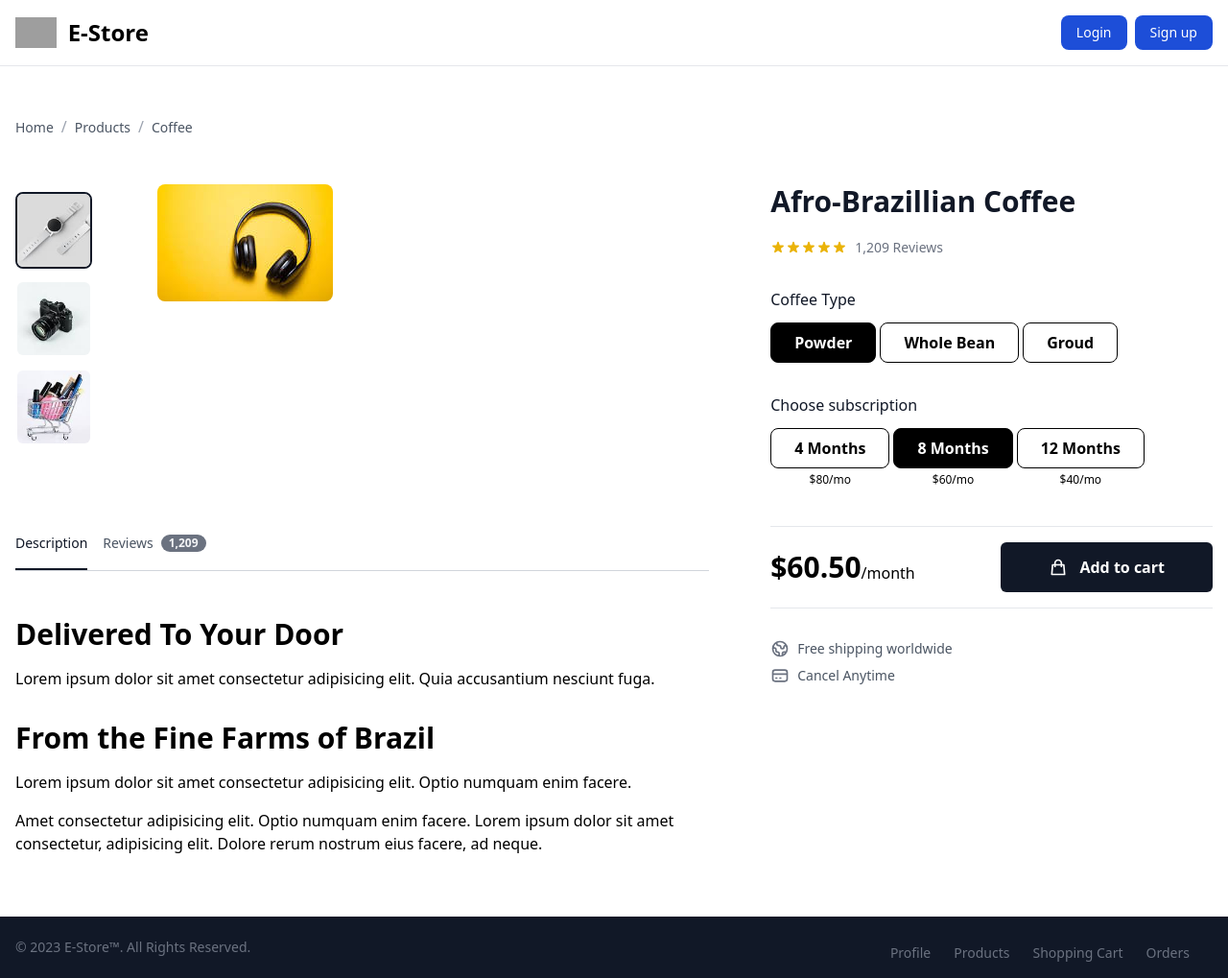
After one commit to mawaisismail/store-management-python, a Django app: page /products/details/1 in a window 1280 px wide. The commit adds this page. Shown: the whole page at 96% size. Run offline with Django 4.2, Linux system fonts and the light colour scheme; some libraries are stand-ins or nearby versions; grey boxes are pictures that could not be loaded.

Commit message:
added dynamic routes & product detail page

```diff
--- a/products/models.py
+++ b/products/models.py
@@ -13,7 +13,7 @@ class CategoriesModel(models.Model):
 class ProductsModel(models.Model):
     category_id = models.ForeignKey(CategoriesModel, on_delete=models.CASCADE)
     name = models.CharField(max_length=100)
-    price = models.CharField(max_length=100)
+    price = models.IntegerField(max_length=100)
     description = models.CharField(max_length=100)
     category = models.CharField(max_length=100)
     image = models.CharField(max_length=100)
--- a/products/urls.py
+++ b/products/urls.py
@@ -3,4 +3,5 @@ from . import views
 
 urlpatterns = [
     path('', views.products_page),
+    path('details/<id>', views.products_detail_page),
 ]
--- a/products/views.py
+++ b/products/views.py
@@ -1,5 +1,16 @@
 from django.shortcuts import render
+from .models import ProductsModel
+from django.db import transaction, DatabaseError
 
 
 def products_page(request):
-    return render(request, 'products.html')
+    try:
+        products = ProductsModel.objects.all()
+        print(products)
+        return render(request, 'products.html', {"products": products})
+    except DatabaseError:
+        return render(request, 'products.html')
+
+
+def products_detail_page(request, id):
+    return render(request, 'product-detail.html')
--- /dev/null
+++ b/templates/product-detail.html
@@ -0,0 +1,172 @@
+{% extends "base.html" %}
+{% load static %}
+{% block content %}
+<section class="py-16 mt-14">
+  <div class="container mx-auto px-4">
+    <nav class="flex">
+      <ol role="list" class="flex items-center">
+        <li class="text-left">
+          <div class="-m-1">
+            <a href="http://127.0.0.1:8000/" class="rounded-md p-1 text-sm font-medium text-gray-600 focus:text-gray-900 focus:shadow hover:text-gray-800"> Home </a>
+          </div>
+        </li>
+
+        <li class="text-left">
+          <div class="flex items-center">
+            <span class="mx-2 text-gray-400">/</span>
+            <div class="-m-1">
+              <a href="http://127.0.0.1:8000/products/" class="rounded-md p-1 text-sm font-medium text-gray-600 focus:text-gray-900 focus:shadow hover:text-gray-800"> Products </a>
+            </div>
+          </div>
+        </li>
+
+        <li class="text-left">
+          <div class="flex items-center">
+            <span class="mx-2 text-gray-400">/</span>
+            <div class="-m-1">
+              <a href="#" class="rounded-md p-1 text-sm font-medium text-gray-600 focus:text-gray-900 focus:shadow hover:text-gray-800" aria-current="page"> Coffee </a>
+            </div>
+          </div>
+        </li>
+      </ol>
+    </nav>
+
+    <div class="lg:col-gap-12 xl:col-gap-16 mt-8 grid grid-cols-1 gap-12 lg:mt-12 lg:grid-cols-5 lg:gap-16">
+      <div class="lg:col-span-3 lg:row-end-1">
+        <div class="lg:flex lg:items-start">
+          <div class="lg:order-2 lg:ml-5">
+            <div class="max-w-xl overflow-hidden rounded-lg">
+              <img class="h-full w-full max-w-full object-cover" src="{% static '/images/1.jpeg' %}" alt="" />
+            </div>
+          </div>
+
+          <div class="mt-2 w-full lg:order-1 lg:w-32 lg:flex-shrink-0">
+            <div class="flex flex-row items-start lg:flex-col">
+              <button type="button" class="flex-0 aspect-square mb-3 h-20 overflow-hidden rounded-lg border-2 border-gray-900 text-center">
+                <img class="h-full w-full object-cover"  src="{% static '/images/2.jpeg' %}" alt="" />
+              </button>
+              <button type="button" class="flex-0 aspect-square mb-3 h-20 overflow-hidden rounded-lg border-2 border-transparent text-center">
+                <img class="h-full w-full object-cover"  src="{% static '/images/3.jpeg' %}" alt="" />
+              </button>
+              <button type="button" class="flex-0 aspect-square mb-3 h-20 overflow-hidden rounded-lg border-2 border-transparent text-center">
+                <img class="h-full w-full object-cover"  src="{% static '/images/4.jpeg' %}" alt="" />
+              </button>
+            </div>
+          </div>
+        </div>
+      </div>
+
+      <div class="lg:col-span-2 lg:row-span-2 lg:row-end-2">
+        <h1 class="sm: text-2xl font-bold text-gray-900 sm:text-3xl">Afro-Brazillian Coffee</h1>
+
+        <div class="mt-5 flex items-center">
+          <div class="flex items-center">
+            <svg class="block h-4 w-4 align-middle text-yellow-500" xmlns="http://www.w3.org/2000/svg" viewBox="0 0 20 20" fill="currentColor">
+              <path d="M9.049 2.927c.3-.921 1.603-.921 1.902 0l1.07 3.292a1 1 0 00.95.69h3.462c.969 0 1.371 1.24.588 1.81l-2.8 2.034a1 1 0 00-.364 1.118l1.07 3.292c.3.921-.755 1.688-1.54 1.118l-2.8-2.034a1 1 0 00-1.175 0l-2.8 2.034c-.784.57-1.838-.197-1.539-1.118l1.07-3.292a1 1 0 00-.364-1.118L2.98 8.72c-.783-.57-.38-1.81.588-1.81h3.461a1 1 0 00.951-.69l1.07-3.292z" class=""></path>
+            </svg>
+            <svg class="block h-4 w-4 align-middle text-yellow-500" xmlns="http://www.w3.org/2000/svg" viewBox="0 0 20 20" fill="currentColor">
+              <path d="M9.049 2.927c.3-.921 1.603-.921 1.902 0l1.07 3.292a1 1 0 00.95.69h3.462c.969 0 1.371 1.24.588 1.81l-2.8 2.034a1 1 0 00-.364 1.118l1.07 3.292c.3.921-.755 1.688-1.54 1.118l-2.8-2.034a1 1 0 00-1.175 0l-2.8 2.034c-.784.57-1.838-.197-1.539-1.118l1.07-3.292a1 1 0 00-.364-1.118L2.98 8.72c-.783-.57-.38-1.81.588-1.81h3.461a1 1 0 00.951-.69l1.07-3.292z" class=""></path>
+            </svg>
+            <svg class="block h-4 w-4 align-middle text-yellow-500" xmlns="http://www.w3.org/2000/svg" viewBox="0 0 20 20" fill="currentColor">
+              <path d="M9.049 2.927c.3-.921 1.603-.921 1.902 0l1.07 3.292a1 1 0 00.95.69h3.462c.969 0 1.371 1.24.588 1.81l-2.8 2.034a1 1 0 00-.364 1.118l1.07 3.292c.3.921-.755 1.688-1.54 1.118l-2.8-2.034a1 1 0 00-1.175 0l-2.8 2.034c-.784.57-1.838-.197-1.539-1.118l1.07-3.292a1 1 0 00-.364-1.118L2.98 8.72c-.783-.57-.38-1.81.588-1.81h3.461a1 1 0 00.951-.69l1.07-3.292z" class=""></path>
+            </svg>
+            <svg class="block h-4 w-4 align-middle text-yellow-500" xmlns="http://www.w3.org/2000/svg" viewBox="0 0 20 20" fill="currentColor">
+              <path d="M9.049 2.927c.3-.921 1.603-.921 1.902 0l1.07 3.292a1 1 0 00.95.69h3.462c.969 0 1.371 1.24.588 1.81l-2.8 2.034a1 1 0 00-.364 1.118l1.07 3.292c.3.921-.755 1.688-1.54 1.118l-2.8-2.034a1 1 0 00-1.175 0l-2.8 2.034c-.784.57-1.838-.197-1.539-1.118l1.07-3.292a1 1 0 00-.364-1.118L2.98 8.72c-.783-.57-.38-1.81.588-1.81h3.461a1 1 0 00.951-.69l1.07-3.292z" class=""></path>
+            </svg>
+            <svg class="block h-4 w-4 align-middle text-yellow-500" xmlns="http://www.w3.org/2000/svg" viewBox="0 0 20 20" fill="currentColor">
+              <path d="M9.049 2.927c.3-.921 1.603-.921 1.902 0l1.07 3.292a1 1 0 00.95.69h3.462c.969 0 1.371 1.24.588 1.81l-2.8 2.034a1 1 0 00-.364 1.118l1.07 3.292c.3.921-.755 1.688-1.54 1.118l-2.8-2.034a1 1 0 00-1.175 0l-2.8 2.034c-.784.57-1.838-.197-1.539-1.118l1.07-3.292a1 1 0 00-.364-1.118L2.98 8.72c-.783-.57-.38-1.81.588-1.81h3.461a1 1 0 00.951-.69l1.07-3.292z" class=""></path>
+            </svg>
+          </div>
+          <p class="ml-2 text-sm font-medium text-gray-500">1,209 Reviews</p>
+        </div>
+
+        <h2 class="mt-8 text-base text-gray-900">Coffee Type</h2>
+        <div class="mt-3 flex select-none flex-wrap items-center gap-1">
+          <label class="">
+            <input type="radio" name="type" value="Powder" class="peer sr-only" checked />
+            <p class="peer-checked:bg-black peer-checked:text-white rounded-lg border border-black px-6 py-2 font-bold">Powder</p>
+          </label>
+          <label class="">
+            <input type="radio" name="type" value="Whole Bean" class="peer sr-only" />
+            <p class="peer-checked:bg-black peer-checked:text-white rounded-lg border border-black px-6 py-2 font-bold">Whole Bean</p>
+          </label>
+          <label class="">
+            <input type="radio" name="type" value="Groud" class="peer sr-only" />
+            <p class="peer-checked:bg-black peer-checked:text-white rounded-lg border border-black px-6 py-2 font-bold">Groud</p>
+          </label>
+        </div>
+
+        <h2 class="mt-8 text-base text-gray-900">Choose subscription</h2>
+        <div class="mt-3 flex select-none flex-wrap items-center gap-1">
+          <label class="">
+            <input type="radio" name="subscription" value="4 Months" class="peer sr-only" />
+            <p class="peer-checked:bg-black peer-checked:text-white rounded-lg border border-black px-6 py-2 font-bold">4 Months</p>
+            <span class="mt-1 block text-center text-xs">$80/mo</span>
+          </label>
+          <label class="">
+            <input type="radio" name="subscription" value="8 Months" class="peer sr-only" checked />
+            <p class="peer-checked:bg-black peer-checked:text-white rounded-lg border border-black px-6 py-2 font-bold">8 Months</p>
+            <span class="mt-1 block text-center text-xs">$60/mo</span>
+          </label>
+          <label class="">
+            <input type="radio" name="subscription" value="12 Months" class="peer sr-only" />
+            <p class="peer-checked:bg-black peer-checked:text-white rounded-lg border border-black px-6 py-2 font-bold">12 Months</p>
+            <span class="mt-1 block text-center text-xs">$40/mo</span>
+          </label>
+        </div>
+
+        <div class="mt-10 flex flex-col items-center justify-between space-y-4 border-t border-b py-4 sm:flex-row sm:space-y-0">
+          <div class="flex items-end">
+            <h1 class="text-3xl font-bold">$60.50</h1>
+            <span class="text-base">/month</span>
+          </div>
+
+          <button type="button" class="inline-flex items-center justify-center rounded-md border-2 border-transparent bg-gray-900 bg-none px-12 py-3 text-center text-base font-bold text-white transition-all duration-200 ease-in-out focus:shadow hover:bg-gray-800">
+            <svg xmlns="http://www.w3.org/2000/svg" class="shrink-0 mr-3 h-5 w-5" fill="none" viewBox="0 0 24 24" stroke="currentColor" stroke-width="2">
+              <path stroke-linecap="round" stroke-linejoin="round" d="M16 11V7a4 4 0 00-8 0v4M5 9h14l1 12H4L5 9z" ></path>
+            </svg>
+            Add to cart
+          </button>
+        </div>
+
+        <ul class="mt-8 space-y-2">
+          <li class="flex items-center text-left text-sm font-medium text-gray-600">
+            <svg class="mr-2 block h-5 w-5 align-middle text-gray-500" xmlns="http://www.w3.org/2000/svg" fill="none" viewBox="0 0 24 24" stroke="currentColor">
+              <path stroke-linecap="round" stroke-linejoin="round" stroke-width="2" d="M3.055 11H5a2 2 0 012 2v1a2 2 0 002 2 2 2 0 012 2v2.945M8 3.935V5.5A2.5 2.5 0 0010.5 8h.5a2 2 0 012 2 2 2 0 104 0 2 2 0 012-2h1.064M15 20.488V18a2 2 0 012-2h3.064M21 12a9 9 0 11-18 0 9 9 0 0118 0z" class=""></path>
+            </svg>
+            Free shipping worldwide
+          </li>
+
+          <li class="flex items-center text-left text-sm font-medium text-gray-600">
+            <svg class="mr-2 block h-5 w-5 align-middle text-gray-500" xmlns="http://www.w3.org/2000/svg" fill="none" viewBox="0 0 24 24" stroke="currentColor">
+              <path stroke-linecap="round" stroke-linejoin="round" stroke-width="2" d="M3 10h18M7 15h1m4 0h1m-7 4h12a3 3 0 003-3V8a3 3 0 00-3-3H6a3 3 0 00-3 3v8a3 3 0 003 3z" class=""></path>
+            </svg>
+            Cancel Anytime
+          </li>
+        </ul>
+      </div>
+
+      <div class="lg:col-span-3">
+        <div class="border-b border-gray-300">
+          <nav class="flex gap-4">
+            <a href="#" title="" class="border-b-2 border-gray-900 py-4 text-sm font-medium text-gray-900 hover:border-gray-400 hover:text-gray-800"> Description </a>
+
+            <a href="#" title="" class="inline-flex items-center border-b-2 border-transparent py-4 text-sm font-medium text-gray-600">
+              Reviews
+              <span class="ml-2 block rounded-full bg-gray-500 px-2 py-px text-xs font-bold text-gray-100"> 1,209 </span>
+            </a>
+          </nav>
+        </div>
+
+        <div class="mt-8 flow-root sm:mt-12">
+          <h1 class="text-3xl font-bold">Delivered To Your Door</h1>
+          <p class="mt-4">Lorem ipsum dolor sit amet consectetur adipisicing elit. Quia accusantium nesciunt fuga.</p>
+          <h1 class="mt-8 text-3xl font-bold">From the Fine Farms of Brazil</h1>
+          <p class="mt-4">Lorem ipsum dolor sit amet consectetur adipisicing elit. Optio numquam enim facere.</p>
+          <p class="mt-4">Amet consectetur adipisicing elit. Optio numquam enim facere. Lorem ipsum dolor sit amet consectetur, adipisicing elit. Dolore rerum nostrum eius facere, ad neque.</p>
+        </div>
+      </div>
+    </div>
+  </div>
+</section>
+{% endblock content %}
```
Also changed, not shown: templates/products.html (+5 -3 lines).
